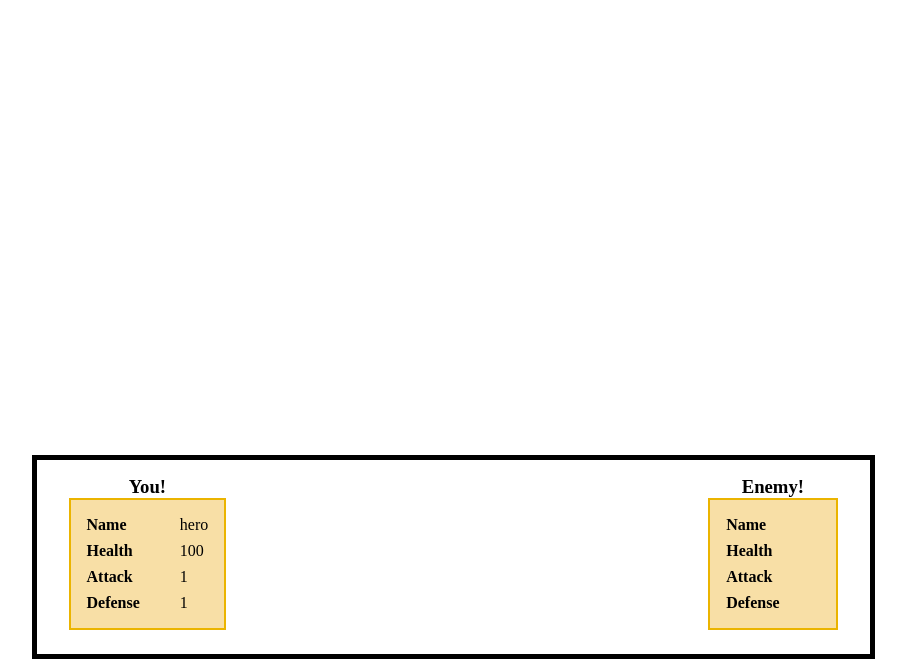
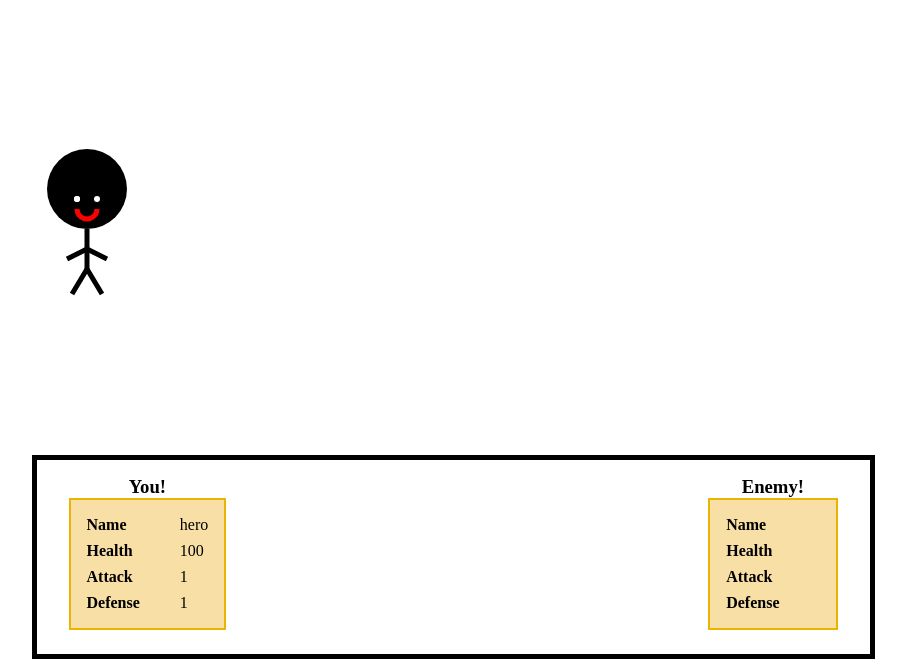
Before and after one commit to AlyxMoon/epicodus-react-week01-rpg, a website built with webpack: page src/index.html in a window 1280 px wide. Shown: the part 131-800 px from the top of the page, without its empty margins (187-1093 px from the left). Built offline with nearby package versions, Linux system fonts and the light colour scheme.

Commit message:
add a player character model

```diff
--- a/src/index.html
+++ b/src/index.html
@@ -33,7 +33,12 @@
         Create Skeleton
       </button>
     </div>
+
   </main>
+
+  <div class="characters">
+    <canvas id="myPlayer" height="150" width="450"></canvas>
+  </div>
 
   <footer class="stats">
     <h3>You!</h3>
--- a/src/main.js
+++ b/src/main.js
@@ -1,5 +1,6 @@
 import * as gameState from '@/lib/state'
 import '@/styles/main.css'
+import '@/units.js'
 
 let player = gameState.createNewHero()
 let enemy
--- a/src/styles/main.css
+++ b/src/styles/main.css
@@ -77,3 +77,6 @@ main h1, main h5 {
   justify-content: center;
   gap: 0.5em;
 }
+.characters {
+  padding: 4em;
+}
--- /dev/null
+++ b/src/units.js
@@ -0,0 +1,47 @@
+
+const player = document.getElementById('myPlayer')
+const context = player.getContext('2d') // get Canvas Context object
+
+context.beginPath()
+context.fillStyle = 'black' // #ffe4c4
+context.arc(200, 40, 40, 0, Math.PI * 2, true)
+context.fill()
+
+context.beginPath()
+context.strokeStyle = 'red'
+context.lineWidth = 5
+context.arc(200, 60, 10, 0, Math.PI, false)
+context.stroke()
+
+// eyes
+context.beginPath()
+context.fillStyle = 'white'
+context.arc(190, 50, 3, 0, Math.PI * 2, true) // draw left eye
+context.fill()
+context.arc(210, 50, 3, 0, Math.PI * 2, true) // draw right eye
+context.fill()
+
+// body
+context.beginPath()
+context.moveTo(200, 120)
+context.lineTo(200, 80)
+context.strokeStyle = 'black'
+context.stroke()
+
+// arms
+context.beginPath()
+context.strokeStyle = 'black'
+context.moveTo(200, 100)
+context.lineTo(180, 110)
+context.moveTo(200, 100)
+context.lineTo(220, 110)
+context.stroke()
+
+// legs
+context.beginPath()
+context.strokeStyle = 'black'
+context.moveTo(200, 120)
+context.lineTo(185, 145)
+context.moveTo(200, 120)
+context.lineTo(215, 145)
+context.stroke()
```
